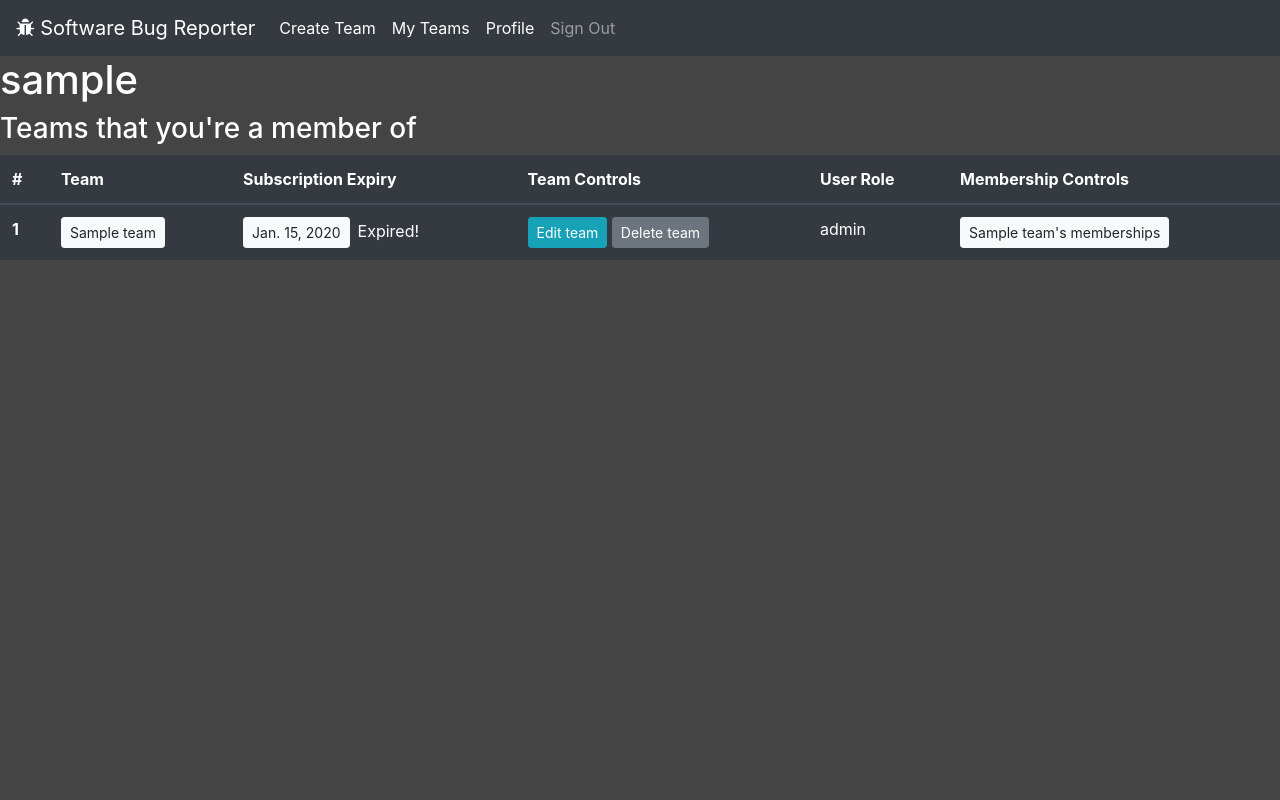
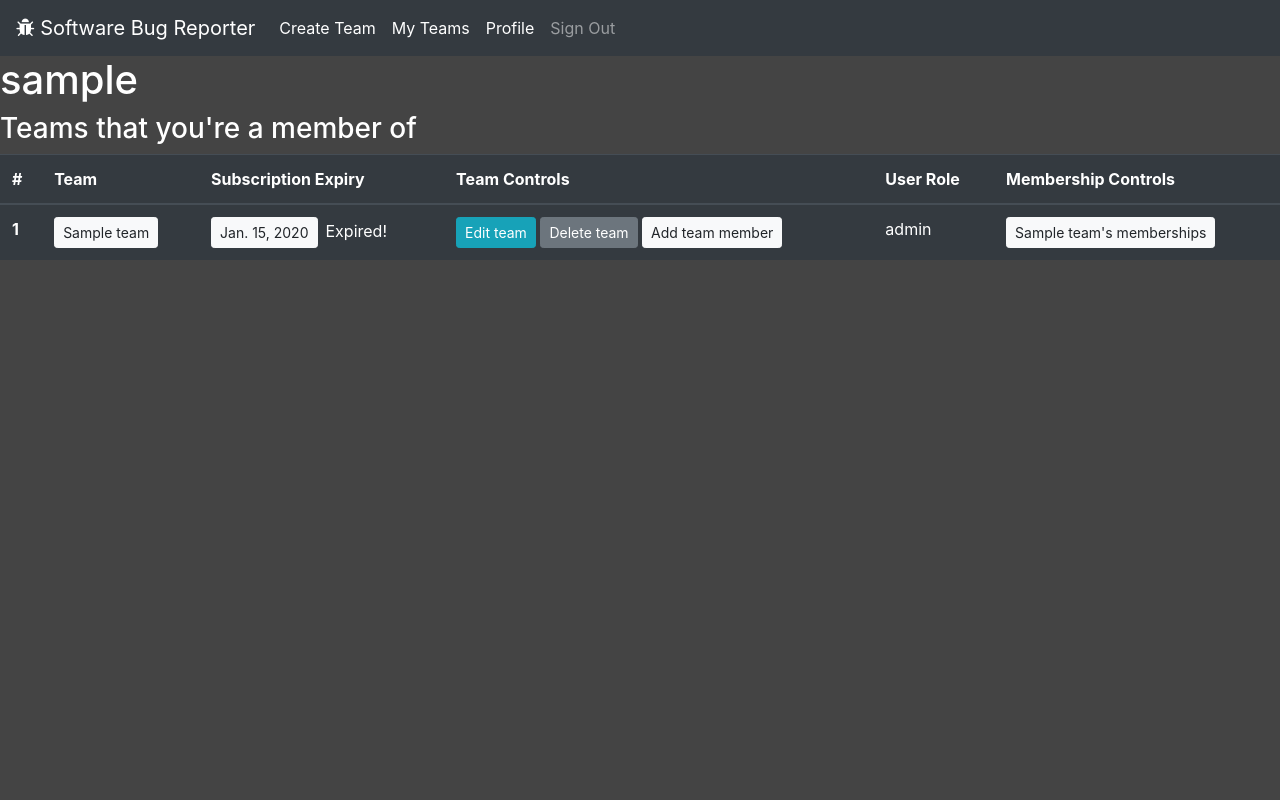
Before and after one commit to Code-Institute-Submissions/tgc07-project04, a Django app: page /teams/memberships/user/ in a window 1280 px wide. Run offline with Django 3.2, Linux system fonts and the light colour scheme; a user stored in the database is signed in; tables that the repository leaves empty hold one stand-in row (values such as "Sample post"); some libraries are stand-ins or nearby versions.

Commit message:
Add button to create membership if user is admin of team

```diff
--- a/teams/templates/teams/read-user-memberships.html
+++ b/teams/templates/teams/read-user-memberships.html
@@ -22,9 +22,23 @@
                     <th scope="row">{{ forloop.counter }}</th>
                     <td><a class="btn btn-light btn-sm" href="{% url 'tasks_team_route' team_id=membership.team.id %}">{{ membership.team }}</a></td>
                     <td><a class="btn btn-light btn-sm mr-2" href="{% url 'checkout_select_subscription_route' team_id=membership.team.id %}">{{ membership.team.subscription_expiry }}</a>{% if today > membership.team.subscription_expiry %}Expired!{% endif %}</td>
-                    <td>{% if membership.is_admin %}<a href="{% url 'update_team_route' team_id=membership.team.id %}" class="btn btn-info btn-sm">Edit team</a> <a href="{% url 'delete_team_route' team_id=membership.team.id %}" class="btn btn-secondary btn-sm">Delete team</a>{% else %}admin status required{% endif %}</td>
+                    <td>
+                        {% if membership.is_admin %}
+                            <a href="{% url 'update_team_route' team_id=membership.team.id %}" class="btn btn-info btn-sm">Edit team</a>
+                            <a href="{% url 'delete_team_route' team_id=membership.team.id %}" class="btn btn-secondary btn-sm">Delete team</a>
+                            <a href="{% url 'create_membership_route' team_id=membership.team.id %}" class="btn btn-light btn-sm">Add team member</a>
+                        {% else %}
+                            admin status required
+                        {% endif %}
+                    </td>
                     <td>{% if membership.is_admin %}admin{% else %}limited user{% endif %}</td>
-                    <td>{% if membership.is_admin %}<a href="{% url 'team_memberships_route' team_id=membership.team.id %}" class="btn btn-light btn-sm">{{ membership.team }}'s memberships</a>{% else %}admin status required{% endif %}</td>
+                    <td>
+                        {% if membership.is_admin %}
+                            <a href="{% url 'team_memberships_route' team_id=membership.team.id %}" class="btn btn-light btn-sm">{{ membership.team }}'s memberships</a>
+                        {% else %}
+                            admin status required
+                        {% endif %}
+                    </td>
                 </tr>
             {% endfor %}
         </tbody>
```
